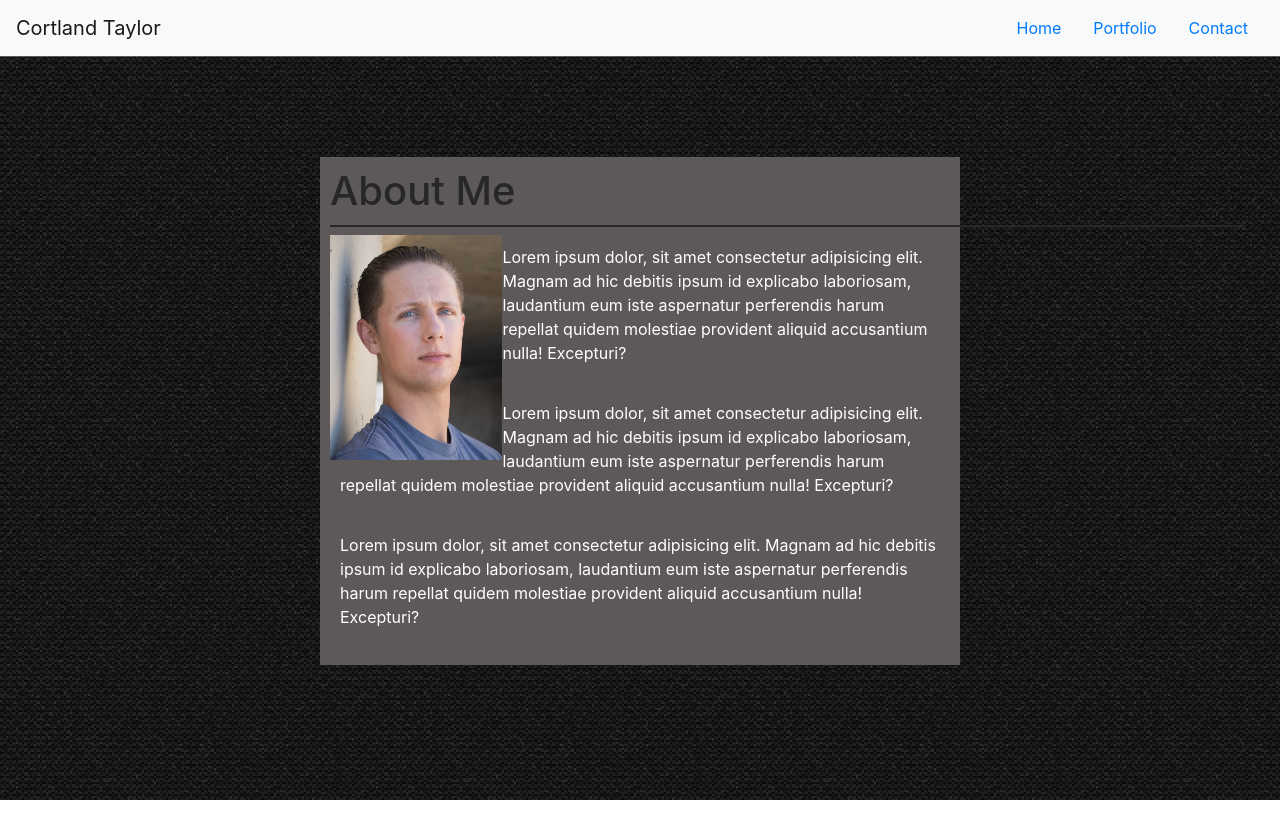
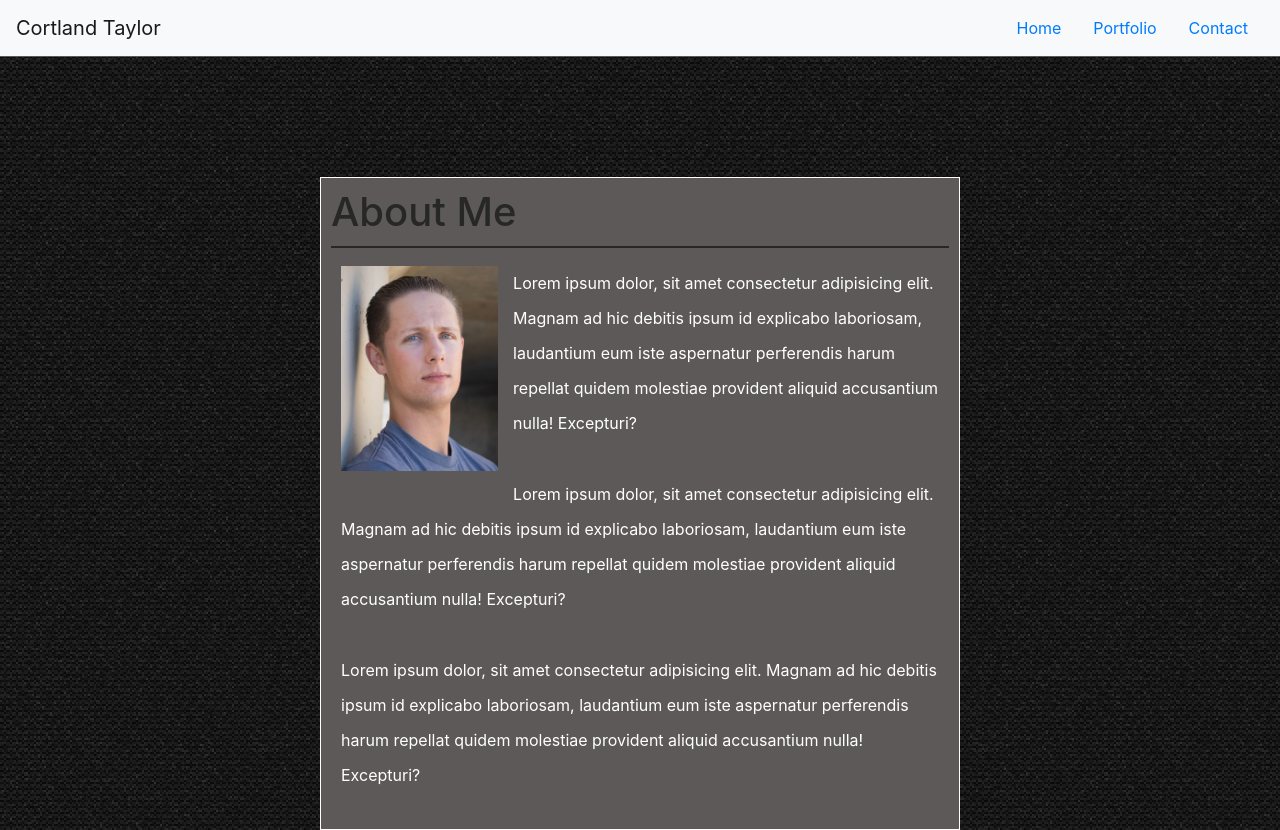
Before and after one commit to cortlandt1/Basic-Portfolio-2, a plain HTML site: page index.html in a window 1280 px wide. Before the commit the page ends 800 px from the top, so only its background shows below. Drawn offline with nearby package versions, Linux system fonts and the light colour scheme.

Commit message:
home page rough layout

```diff
--- a/style.css
+++ b/style.css
@@ -7,7 +7,7 @@ body {
 }
 
 .main-container {
-    margin-top: 100px;
+    margin-top: 120px;
 
 }
 
@@ -17,10 +17,13 @@ body {
     margin: auto;
     width: 50%;
     padding: 10px;
+    border: 0.25px solid white;
 }
 
 .profile-image {
     float: left;
+    padding: 10px;
+    padding-right: 15px;
     max-width: 200px;
     max-height: 225px;
 }
@@ -28,11 +31,12 @@ body {
 .header {
     color: rgb(39, 39, 39);
     border-bottom: 2px solid rgb(39, 39, 39);
-    width: 915px;
+    max-width: 915px;
     padding-bottom: 10px;
 }
 
 .p-index {
+    line-height: 35px;
     padding: 10px;
     color: white;
 }
```
